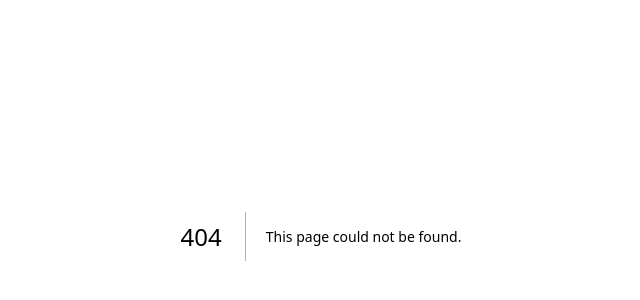
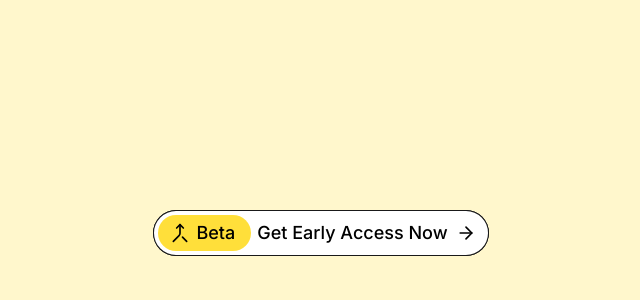
Before and after one commit to Braimah-Abiola/Interaction-Design, a Next.js app in the folder animated-buttons/: page /tilt-headline in a window 1280 px wide. Before the commit this address had no page. Shown: the part 164-464 px from the top of the page, without its empty margins (319-959 px from the left). Built offline with nearby package versions, Linux system fonts and the light colour scheme.

Commit message:
Add tilt headline

```diff
--- /dev/null
+++ b/animated-buttons/src/app/(routes)/tilt-headline/page.tsx
@@ -0,0 +1,12 @@
+import TiltHeadline from "@/app/components/tilt-headline";
+import { Merge } from 'lucide-react';
+
+const TiltHeadlinePage = () => {
+    return (
+        <div className=" w-full h-screen flex items-center justify-center bg-[#FFEF9A]/50">
+            <TiltHeadline badgeIcon={Merge} badgeText="Beta" href="/" mainText="Get Early Access Now" />
+        </div>
+    );
+}
+
+export default TiltHeadlinePage;
--- /dev/null
+++ b/animated-buttons/src/app/components/tilt-headline.tsx
@@ -0,0 +1,36 @@
+import { ArrowRight, LucideIcon } from "lucide-react";
+
+interface TiltHeadlineProps {
+    badgeText: string;
+    badgeIcon: LucideIcon;
+    mainText: string;
+    href: string;
+}
+
+const TiltHeadline: React.FC<TiltHeadlineProps> = ({
+    badgeText,
+    badgeIcon: BadgeIcon,
+    mainText,
+    href
+}) => {
+    return (
+        <div className="mb-1.5 w-fit rounded-full bg-gray-950">
+            <a
+                href={href}
+                rel="nofollow"
+                className="flex font-satoshi origin-top-left items-center rounded-full border border-black/90 bg-white p-[4px] transition-transform hover:-rotate-1"
+            >
+                <span className="rounded-full flex items-center gap-1.5 bg-[#FFDF3A] pl-3 pr-4 py-1 font-medium text-lg text-foregound">
+                    <BadgeIcon size={20} />
+                    {badgeText}
+                </span>
+                <span className="ml-1.5 mr-2 inline-block  font-medium text-lg text-black">
+                    {mainText}
+                </span>
+                <ArrowRight size={20} className="mr-2 inline-block" />
+            </a>
+        </div>
+    );
+};
+
+export default TiltHeadline;
```
Also changed, not shown: 2 other files (tests, documents, lock files or other folders).
